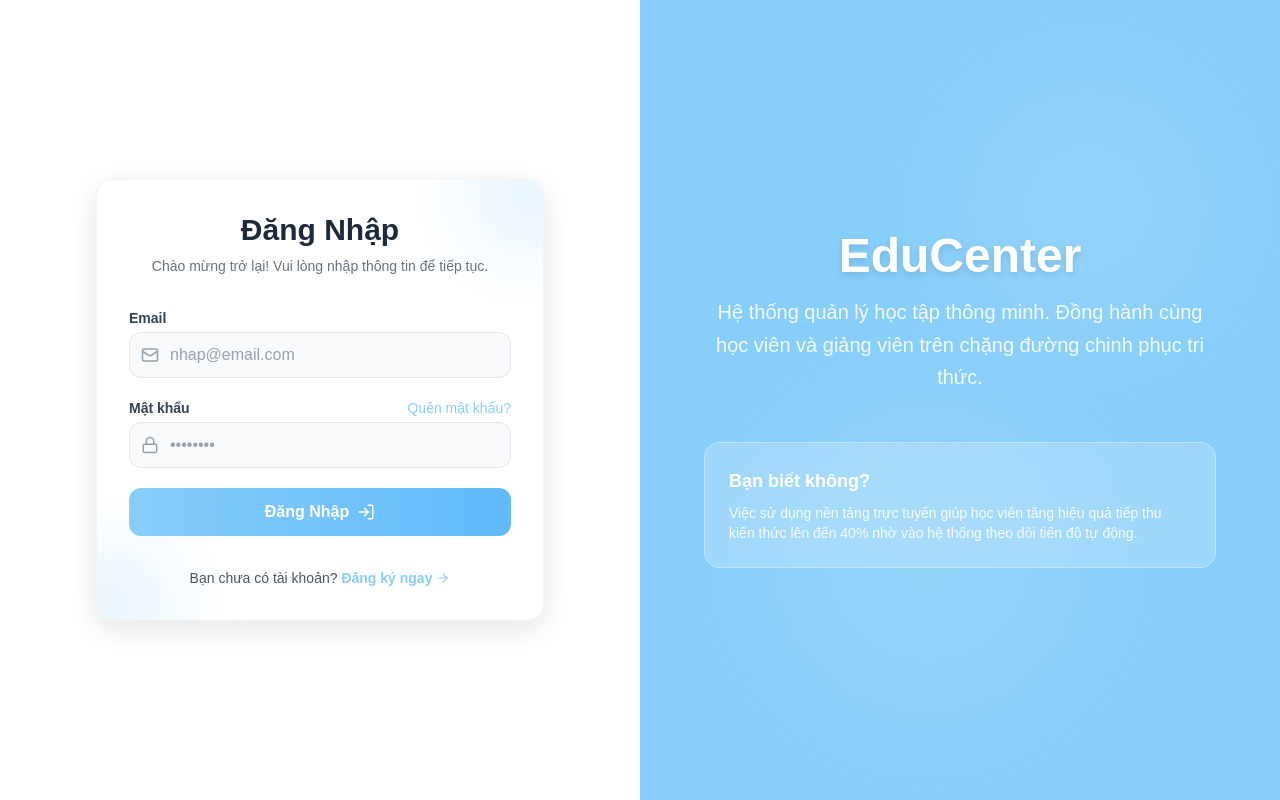
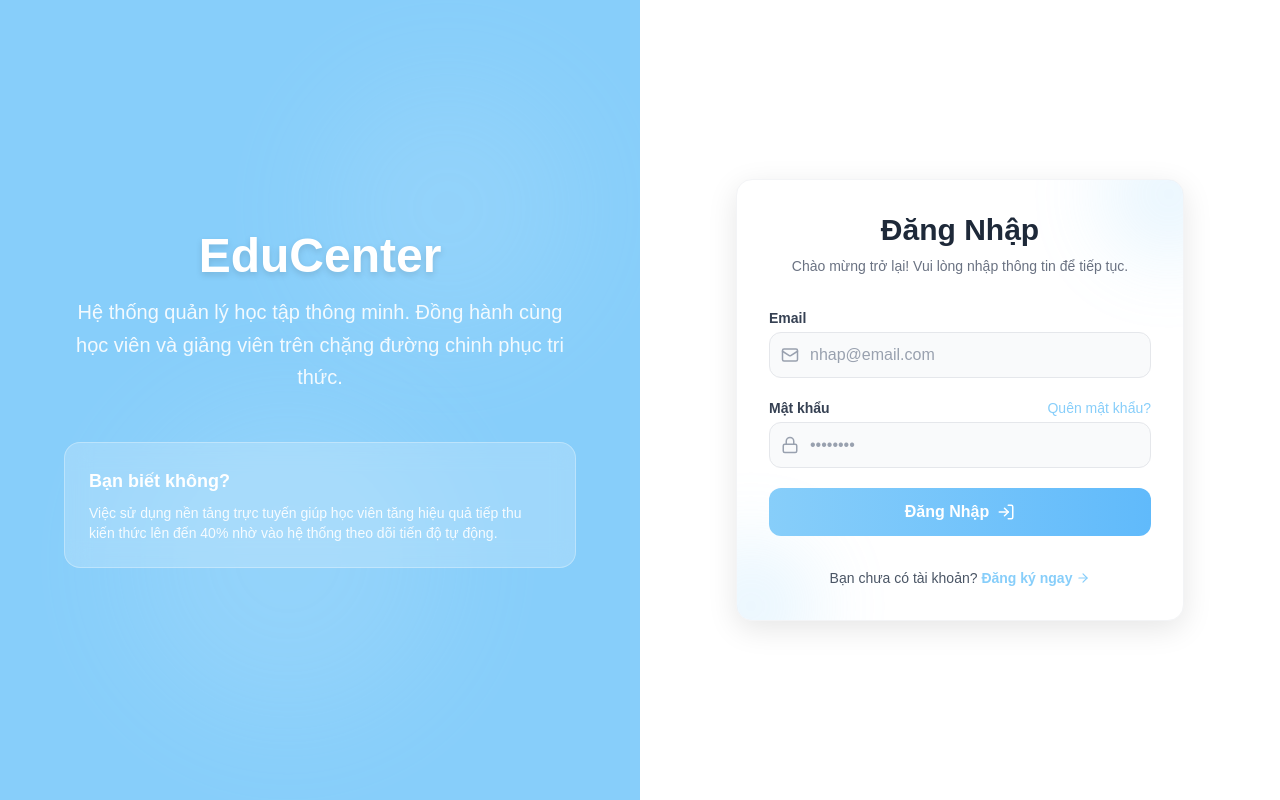
Before and after one commit to mthienpham03/EducationCenter_Frontend, a Next.js app: page /login in a window 1280 px wide. Built offline with nearby package versions, Linux system fonts and the light colour scheme.

Commit message:
feature/loginV2

```diff
--- a/src/app/(auth)/login/page.tsx
+++ b/src/app/(auth)/login/page.tsx
@@ -3,12 +3,7 @@ import { LoginForm } from "@/components/features/auth/login-form";
 export default function LoginPage() {
   return (
     <div className="min-h-screen grid md:grid-cols-2">
-      {/* Cột trái: Form đăng nhập */}
-      <div className="flex items-center justify-center bg-[#FFFFFF] p-4 md:p-8">
-        <LoginForm />
-      </div>
-
-      {/* Cột phải: Hình ảnh, slogan (Ẩn trên mobile) */}
+      {/* Cột trái: Hình ảnh, slogan (Ẩn trên mobile) */}
       <div className="hidden md:flex flex-col items-center justify-center bg-[#87CEFA] p-12 text-white relative overflow-hidden">
         {/* Decorative elements */}
         <div className="absolute top-[10%] right-[10%] w-64 h-64 bg-white opacity-10 rounded-full blur-3xl"></div>
@@ -31,6 +26,11 @@ export default function LoginPage() {
           </div>
         </div>
       </div>
+
+      {/* Cột phải: Form đăng nhập */}
+      <div className="flex items-center justify-center bg-[#FFFFFF] p-4 md:p-8">
+        <LoginForm />
+      </div>
     </div>
   );
 }
```
